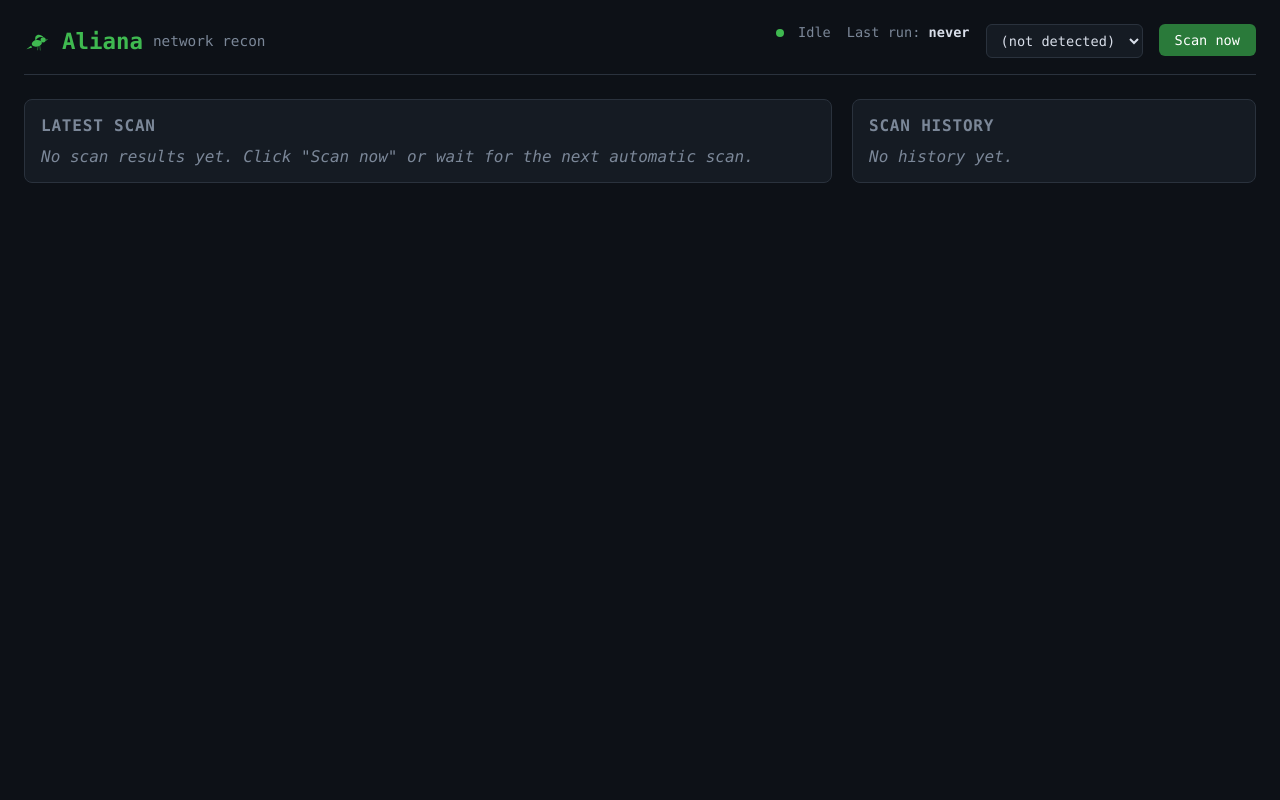
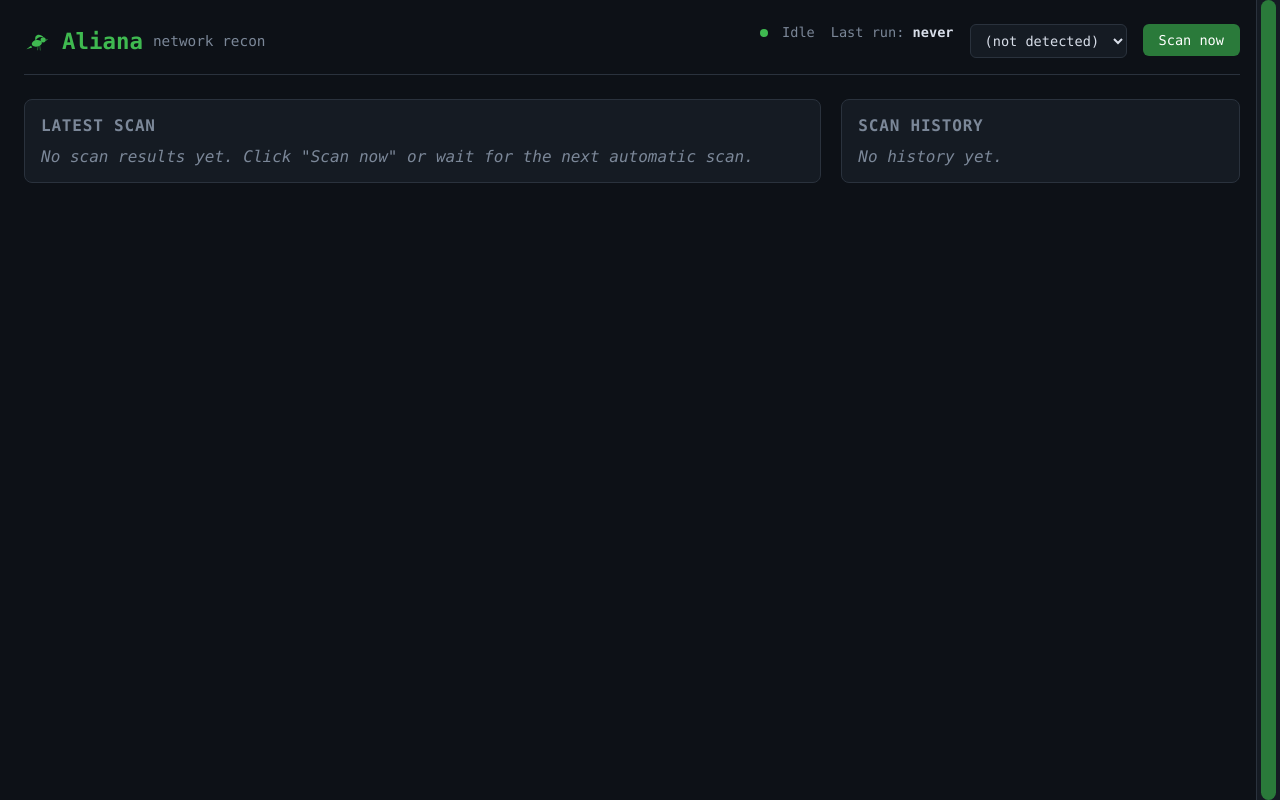
Before and after one commit to Denseenigma/aliana, a Flask app: template templates/index.html in a window 1280 px wide. Run offline with Flask 3, Linux system fonts and the light colour scheme; the template is opened without the code that fills it, so the values that code supplies are empty.

Commit message:
Custom touch scrollbar for kiosk

```diff
--- a/templates/index.html
+++ b/templates/index.html
@@ -17,17 +17,33 @@
     --danger: #f85149;
   }
   * { box-sizing: border-box; }
-  /* Always-visible, finger-sized scroll bar for the onboard touchscreen */
-  html { overflow-y: scroll; }
-  ::-webkit-scrollbar { width: 18px; }
-  ::-webkit-scrollbar-track { background: var(--panel); border-left: 1px solid var(--border); }
-  ::-webkit-scrollbar-thumb {
+  /* Finger-sized scroll bar for the onboard touchscreen. Drawn by the page
+     itself (see #aliana-rail script at the bottom) because kiosk Chromium
+     hides/ignores native scroll bar styling on the touchscreen. */
+  html { scrollbar-width: none; }
+  html body { padding-right: 40px; }
+  #aliana-rail {
+    position: fixed;
+    top: 0;
+    right: 0;
+    width: 24px;
+    height: 100vh;
+    background: var(--panel);
+    border-left: 1px solid var(--border);
+    z-index: 1000;
+    touch-action: none;
+    user-select: none;
+  }
+  #aliana-thumb {
+    position: absolute;
+    top: 0;
+    left: 4px;
+    right: 4px;
+    min-height: 40px;
     background: var(--accent-dim);
-    border: 3px solid var(--panel);
-    border-radius: 9px;
-    min-height: 40px;
+    border-radius: 8px;
   }
-  ::-webkit-scrollbar-thumb:active { background: var(--accent); }
+  #aliana-rail.dragging #aliana-thumb { background: var(--accent); }
   body {
     background: var(--bg);
     color: var(--text);
@@ -267,5 +283,69 @@
   </div>
 </div>
 
+<div id="aliana-rail" aria-hidden="true"><div id="aliana-thumb"></div></div>
+<script>
+// Custom scroll bar: drag the thumb, or tap anywhere on the rail to jump there.
+(function () {
+  var rail = document.getElementById("aliana-rail");
+  var thumb = document.getElementById("aliana-thumb");
+  var doc = document.scrollingElement || document.documentElement;
+  var drag = null;
+
+  function metrics() {
+    var railH = rail.clientHeight;
+    var contentH = doc.scrollHeight;
+    var viewH = window.innerHeight;
+    var thumbH = Math.max(40, railH * Math.min(1, viewH / contentH));
+    return {
+      thumbH: thumbH,
+      maxScroll: Math.max(0, contentH - viewH),
+      maxTop: Math.max(0, railH - thumbH)
+    };
+  }
+
+  function thumbTop(m) {
+    return m.maxScroll ? (doc.scrollTop / m.maxScroll) * m.maxTop : 0;
+  }
+
+  function update() {
+    var m = metrics();
+    thumb.style.height = m.thumbH + "px";
+    thumb.style.transform = "translateY(" + thumbTop(m) + "px)";
+  }
+
+  function move(e) {
+    if (!drag) return;
+    var m = metrics();
+    var y = e.clientY - rail.getBoundingClientRect().top - drag.offset;
+    var top = Math.min(m.maxTop, Math.max(0, y));
+    doc.scrollTop = m.maxTop ? (top / m.maxTop) * m.maxScroll : 0;
+  }
+
+  function end() {
+    drag = null;
+    rail.classList.remove("dragging");
+  }
+
+  rail.addEventListener("pointerdown", function (e) {
+    e.preventDefault();
+    rail.setPointerCapture(e.pointerId);
+    var m = metrics();
+    var y = e.clientY - rail.getBoundingClientRect().top;
+    var onThumb = e.target === thumb;
+    drag = { offset: onThumb ? y - thumbTop(m) : m.thumbH / 2 };
+    rail.classList.add("dragging");
+    move(e);
+  });
+  rail.addEventListener("pointermove", move);
+  rail.addEventListener("pointerup", end);
+  rail.addEventListener("pointercancel", end);
+  window.addEventListener("scroll", update, { passive: true });
+  window.addEventListener("resize", update);
+  if (window.ResizeObserver) new ResizeObserver(update).observe(document.body);
+  update();
+})();
+</script>
+
 </body>
 </html>
```
